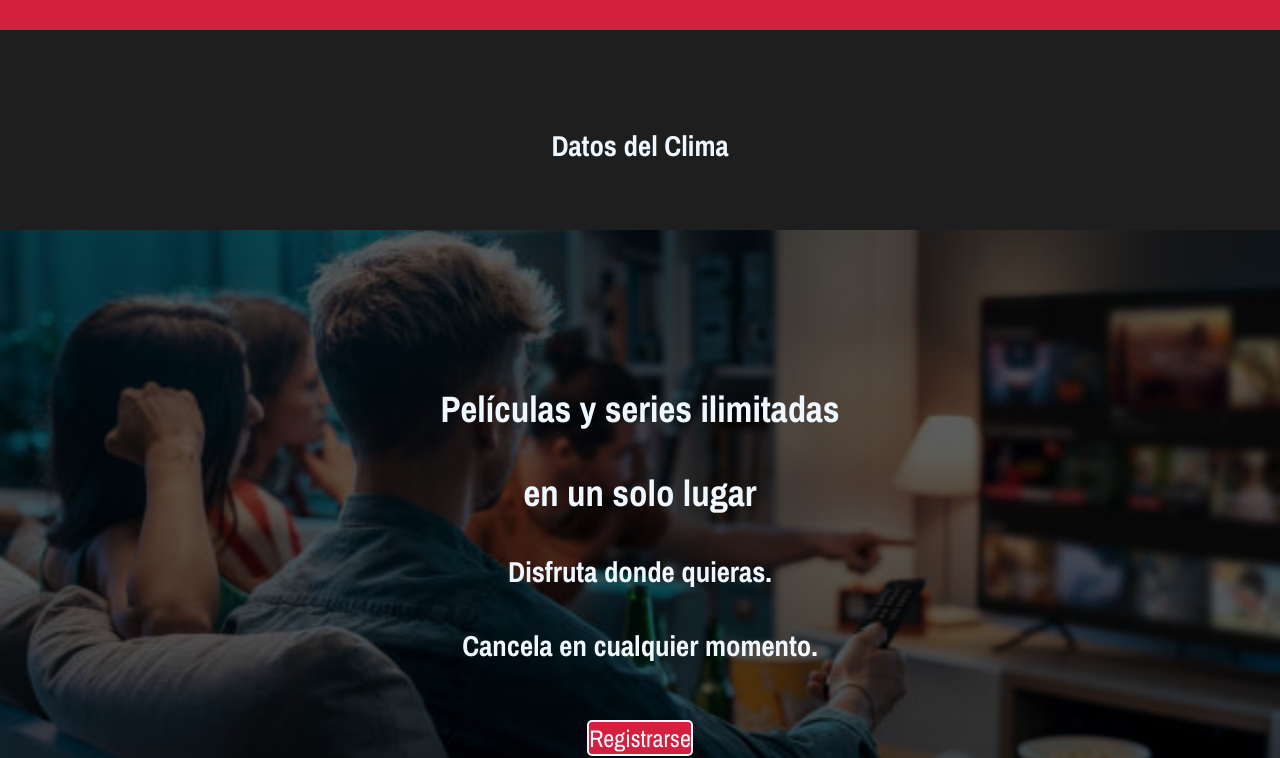
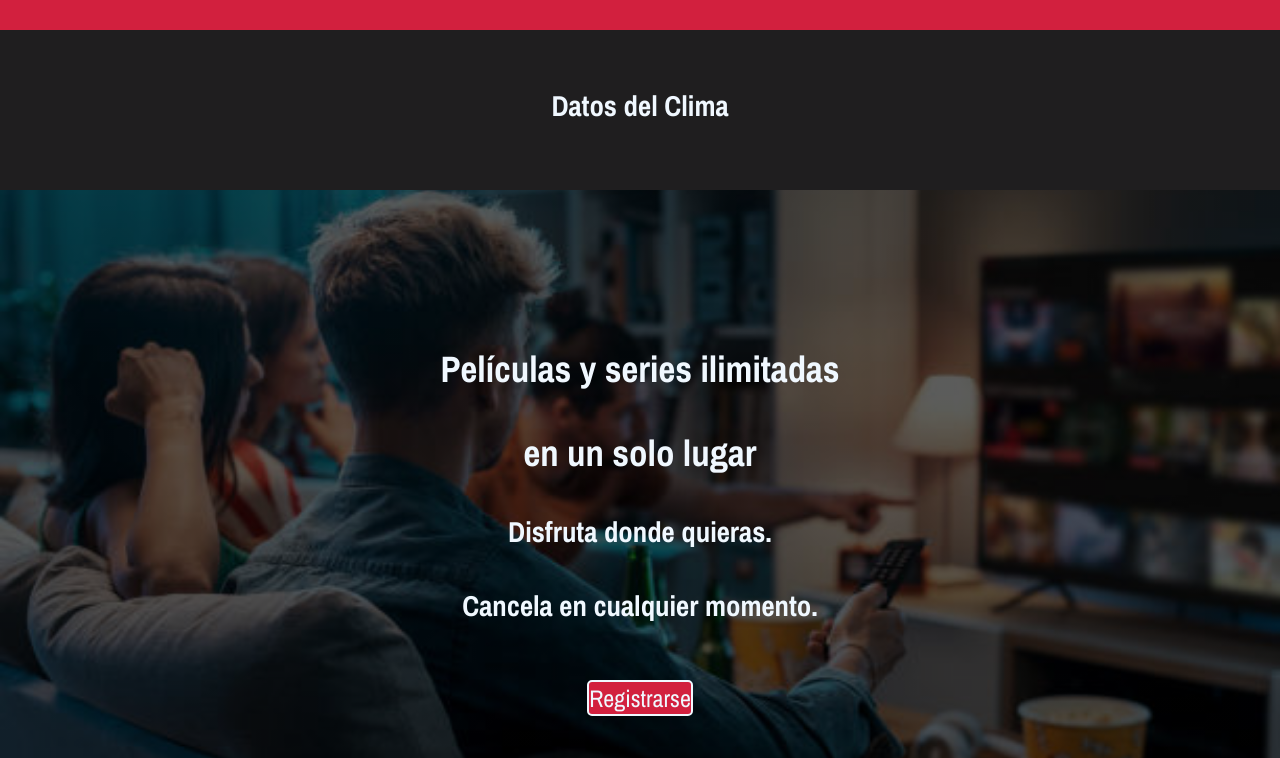
Before and after one commit to MJulietaJ/Proyecto-Peliculas, a plain HTML site: page index.html in a window 1280 px wide. Shown: the part 66-824 px from the top of the page. Drawn offline with nearby package versions, Linux system fonts and the light colour scheme; no server answers.

Commit message:
estilo a api en index

```diff
--- a/css/estilos.css
+++ b/css/estilos.css
@@ -125,7 +125,7 @@ header, footer{
 
 /*seccion para api clima*/
 .seccionApi{
-    height: 25vh;/*lugar que ocupa de pantalla*/
+    height: 20vh;/*lugar que ocupa de pantalla*/
     display: flex;
     flex-direction: column;
     justify-content: center;
@@ -133,7 +133,7 @@ header, footer{
     margin: 0 auto;
     text-align: center;
     h2{ /*espaciodos del h2*/
-        margin: 50px;
+        margin: 10px;
         margin-bottom: 20px;
     }
 }
```
